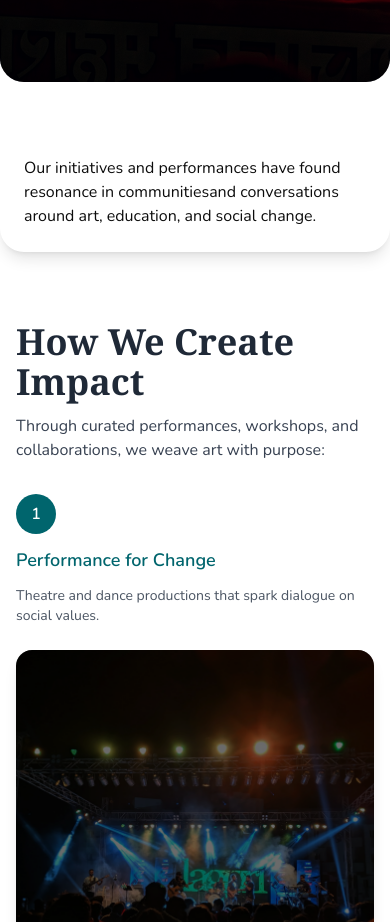
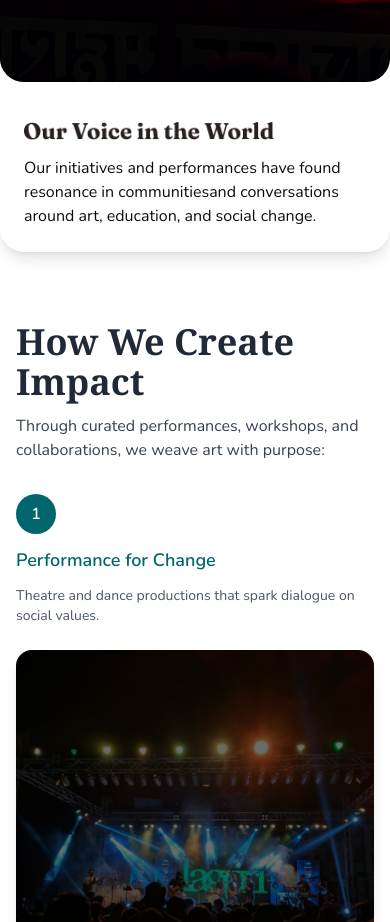
Before and after one commit to PritiHM/Vaachi-Website, a Next.js app: page / in a window 390 px wide. Shown: the part 2480-3402 px from the top of the page. Built offline with nearby package versions, Linux system fonts and the light colour scheme.

Commit message:
updated ui and fixes

```diff
--- a/components/VoiceHero.jsx
+++ b/components/VoiceHero.jsx
@@ -22,9 +22,7 @@ export default function VoiceHero() {
           <div className="absolute inset-0 bg-black/50" />
         </div>
 
-        {/* TEXT BLOCK */}
-        {/* mobile: in normal flow below image (mt-4) + dark text;
-            md+: absolutely placed over image + white text */}
+
         <div
           className="
             mt-4 p-6
@@ -34,13 +32,23 @@ export default function VoiceHero() {
             text-black md:text-white
           "
         >
-          <Image
-            src="/images/voice-world.png"
-            alt="heading"
-            width={300}
-            height={100}
-            className="mb-4 md:mb-7 w-[250px] sm:w-[300px] md:w-[450px] lg:w-[600px]"
-          />
+
+<Image
+  src="/images/voice-world-black.png"
+  alt="heading mobile"
+  width={300}
+  height={100}
+  className="mb-4 w-[250px] sm:w-[300px] md:hidden"
+/>
+
+{/* DESKTOP: white-text heading image (visible on md+ only) */}
+<Image
+  src="/images/voice-world.png"
+  alt="heading desktop"
+  width={300}
+  height={100}
+  className="mb-4 md:mb-7 w-[250px] sm:w-[300px] md:w-[450px] lg:w-[600px] hidden md:block"
+/>
 
           <p className="text-base sm:text-lg md:text-2xl opacity-95">
             Our initiatives and performances have found resonance in communities
```
Also changed, not shown: public/images/voice-world-black.png (added).
